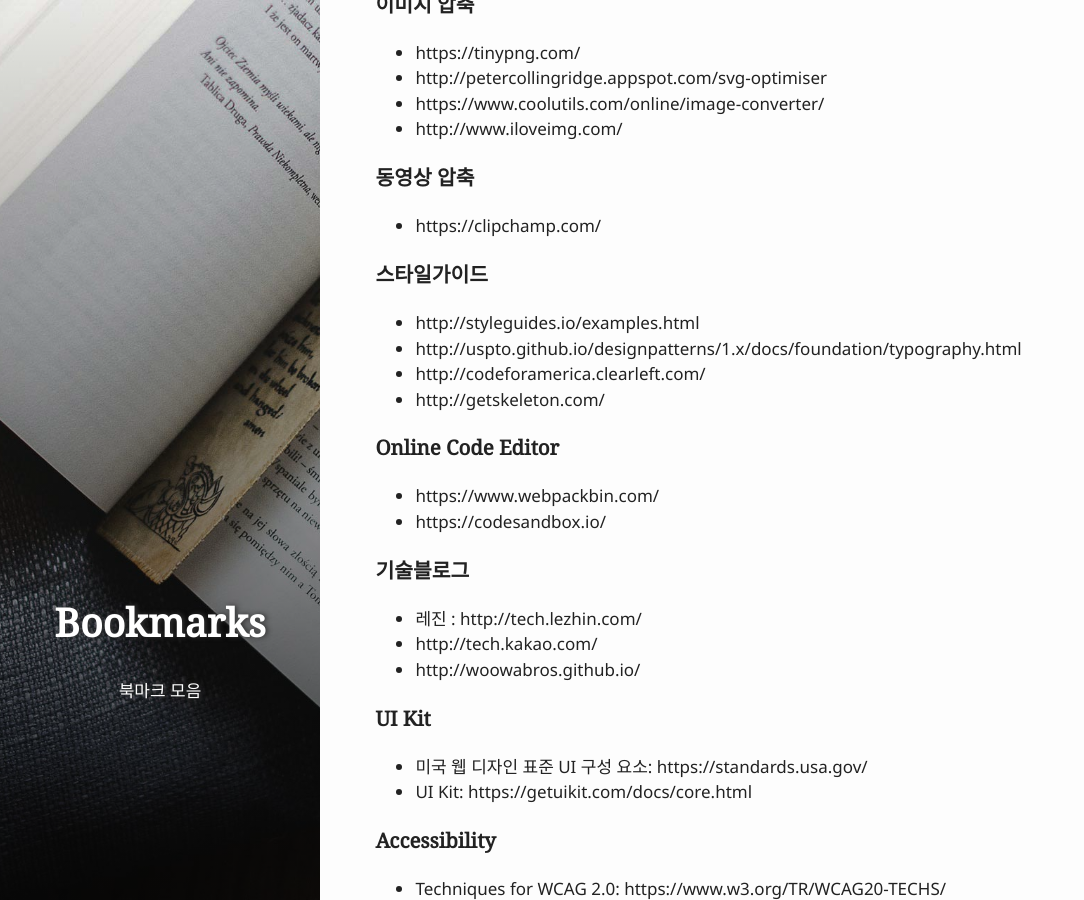
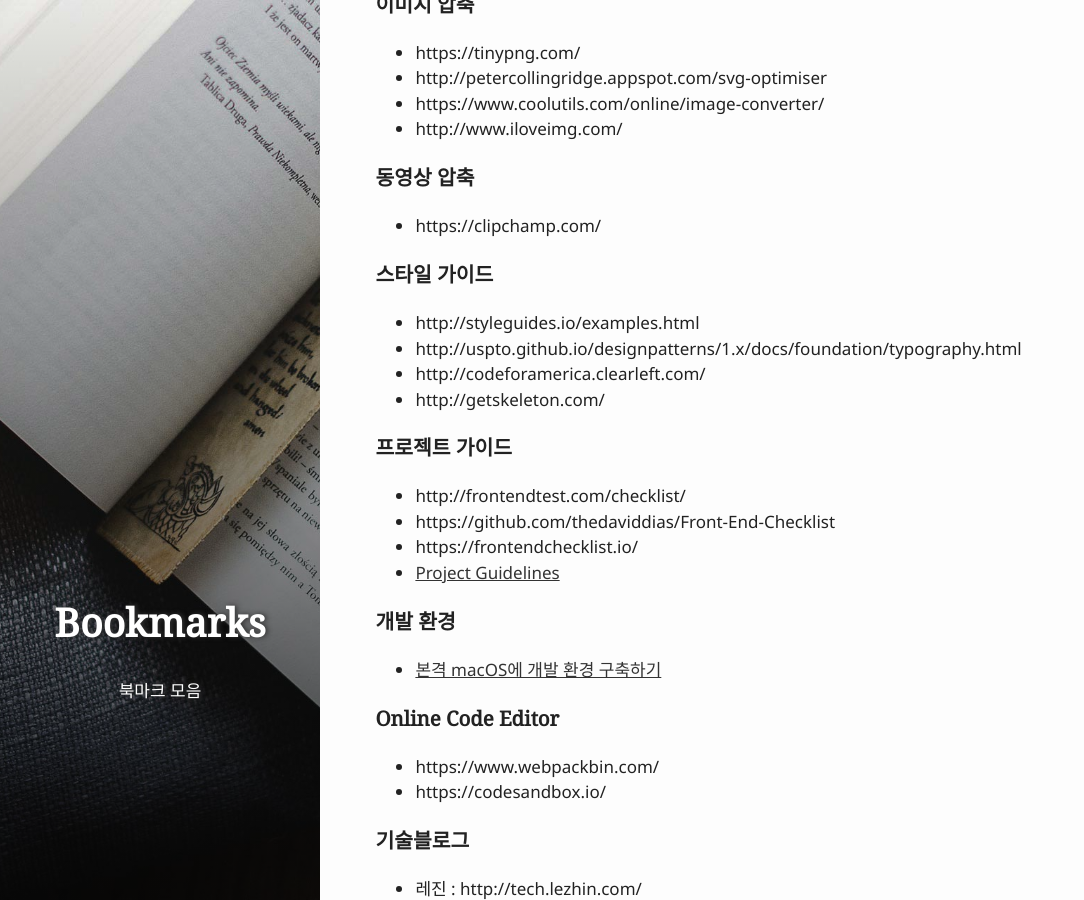
Before and after one commit to pigjh1/pigjh1.github.com, a Jekyll site: the page built from bookmarks.md, in a window 1280 px wide and 900 px high, scrolled down 1531 px. Shown: the whole window, without its empty margins (0-1084 px from the left). Built offline with Jekyll 4.4.1, drawn with Linux system fonts in a browser that asks for light colours.

```diff
--- a/bookmarks.md
+++ b/bookmarks.md
@@ -67,11 +67,20 @@ active: bookmarks
 ### 동영상 압축
 - https://clipchamp.com/
 
-### 스타일가이드
+### 스타일 가이드
 - http://styleguides.io/examples.html
 - http://uspto.github.io/designpatterns/1.x/docs/foundation/typography.html
 - http://codeforamerica.clearleft.com/
 - http://getskeleton.com/
+
+### 프로젝트 가이드
+- http://frontendtest.com/checklist/
+- https://github.com/thedaviddias/Front-End-Checklist
+- https://frontendchecklist.io/
+- [Project Guidelines](https://github.com/wearehive/project-guidelines/blob/master/README-ko.md)
+
+### 개발 환경
+- [본격 macOS에 개발 환경 구축하기](https://subicura.com/2017/11/22/mac-os-development-environment-setup.html)
 
 ### Online Code Editor
 - https://www.webpackbin.com/
```
Also changed, not shown: _posts/2017-04-21-css-grid.md (+10 -1 lines), _posts/2017-11-03-jquery-ui-datepicker.md (+6 -1 lines), _posts/draft/2017-12-27-using-video.md (deleted, +0 -26 lines).
